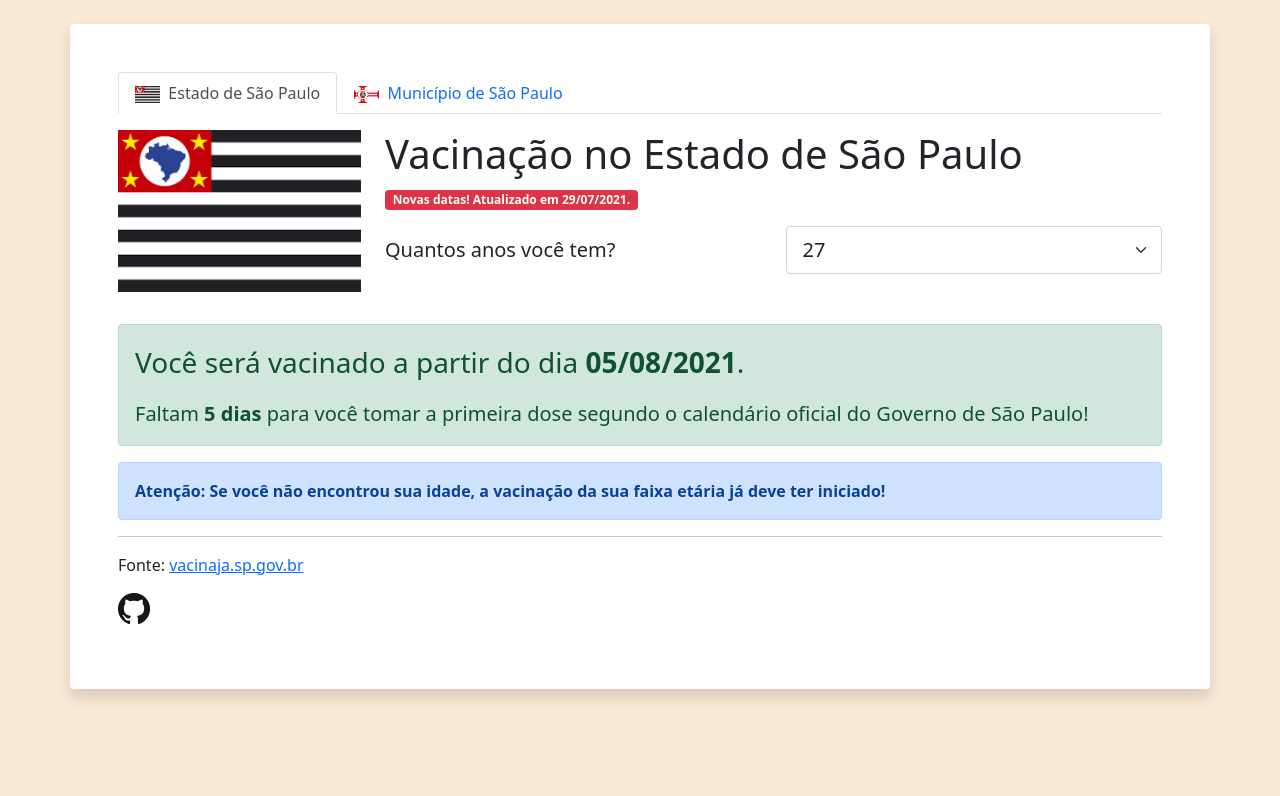
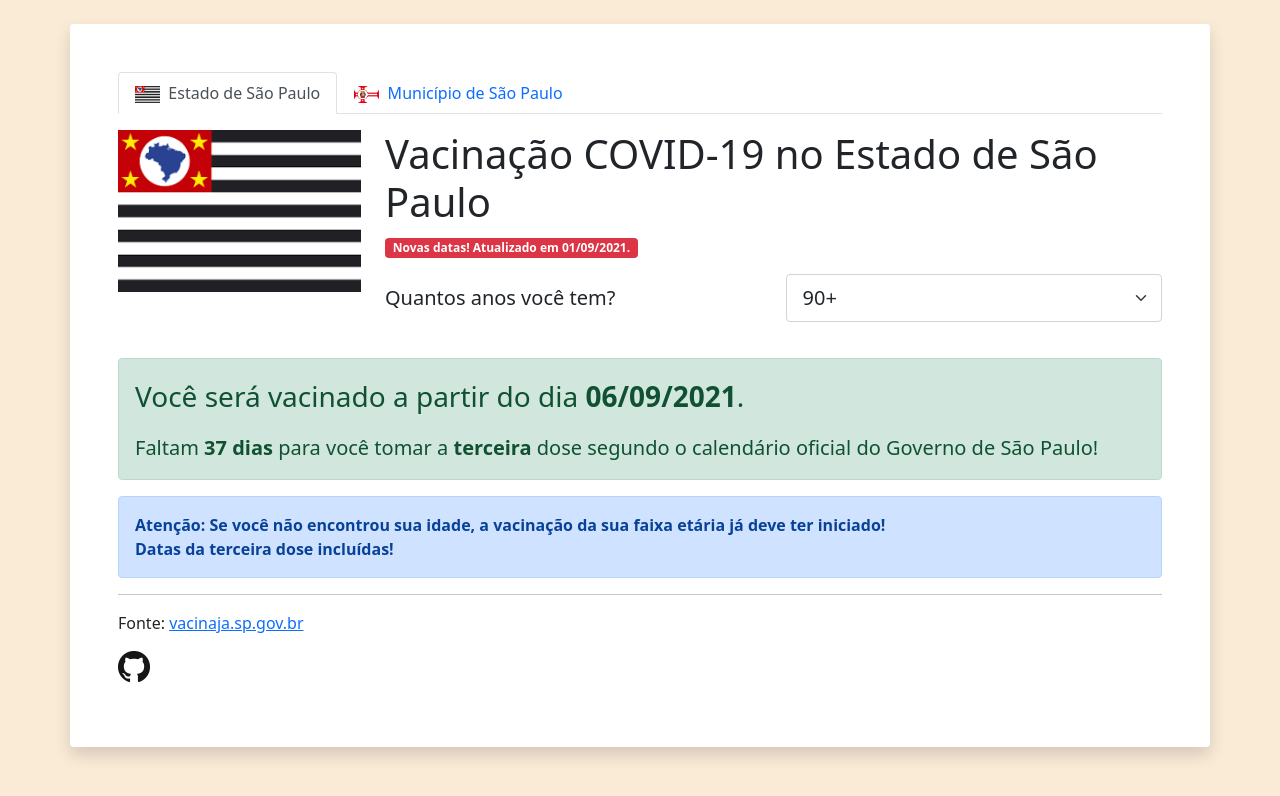
Before and after one commit to ricalamino/vacinasp_covid, a Svelte app: page / in a window 1280 px wide. Shown: the top 796 px of the page. Built offline with nearby package versions, Linux system fonts and the light colour scheme.

Commit message:
Terceira dose adicionada

```diff
--- a/src/App.svelte
+++ b/src/App.svelte
@@ -1,102 +1,75 @@
 <script>
 
 	const idades_full = [
-		{ id:1, idade: 59, ano: 2021, mes:6, dia:16},
-		{ id:2, idade: 58, ano: 2021, mes:6, dia:16},
-		{ id:3, idade: 57, ano: 2021, mes:6, dia:16},
-		{ id:4, idade: 56, ano: 2021, mes:6, dia:16},
-		{ id:5, idade: 55, ano: 2021, mes:6, dia:16},
-		{ id:6, idade: 54, ano: 2021, mes:6, dia:16},
-		{ id:7, idade: 53, ano: 2021, mes:6, dia:16},
-		{ id:8, idade: 52, ano: 2021, mes:6, dia:16},
-		{ id:9, idade: 51, ano: 2021, mes:6, dia:16},
-		{ id:10, idade: 50, ano: 2021, mes:6, dia:16},
-		{ id:11, idade: 49, ano: 2021, mes:6, dia:23},
-		{ id:12, idade: 48, ano: 2021, mes:6, dia:23},
-		{ id:13, idade: 47, ano: 2021, mes:6, dia:23},
-		{ id:14, idade: 46, ano: 2021, mes:6, dia:23},
-		{ id:15, idade: 45, ano: 2021, mes:6, dia:23},
-		{ id:16, idade: 44, ano: 2021, mes:6, dia:23},
-		{ id:17, idade: 43, ano: 2021, mes:6, dia:23},
-		{ id:18, idade: 42, ano: 2021, mes:6, dia:30},
-		{ id:19, idade: 41, ano: 2021, mes:6, dia:30},
-		{ id:20, idade: 40, ano: 2021, mes:6, dia:30},
-		{ id:21, idade: 39, ano: 2021, mes:7, dia:8},
-		{ id:22, idade: 38, ano: 2021, mes:7, dia:8},
-		{ id:23, idade: 37, ano: 2021, mes:7, dia:8},
-		{ id:24, idade: 36, ano: 2021, mes:7, dia:15},
-		{ id:25, idade: 35, ano: 2021, mes:7, dia:15},
-		{ id:26, idade: 34, ano: 2021, mes:7, dia:19},
-		{ id:27, idade: 33, ano: 2021, mes:7, dia:19},
-		{ id:28, idade: 32, ano: 2021, mes:7, dia:19},
-		{ id:29, idade: 31, ano: 2021, mes:7, dia:19},
-		{ id:30, idade: 30, ano: 2021, mes:7, dia:19},
-		{ id:31, idade: 29, ano: 2021, mes:7, dia:30},
-		{ id:32, idade: 28, ano: 2021, mes:7, dia:30},
-		{ id:33, idade: 27, ano: 2021, mes:8, dia:5},
-		{ id:34, idade: 26, ano: 2021, mes:8, dia:5},
-		{ id:35, idade: 25, ano: 2021, mes:8, dia:5},
-		{ id:36, idade: 24, ano: 2021, mes:8, dia:10},
-		{ id:37, idade: 23, ano: 2021, mes:8, dia:10},
-		{ id:38, idade: 22, ano: 2021, mes:8, dia:10},
-		{ id:39, idade: 21, ano: 2021, mes:8, dia:10},
-		{ id:40, idade: 20, ano: 2021, mes:8, dia:10},
-		{ id:41, idade: 19, ano: 2021, mes:8, dia:10},
-		{ id:42, idade: 18, ano: 2021, mes:8, dia:10},
-		{ id:43, idade: 17, ano: 2021, mes:8, dia:30},
-		{ id:44, idade: 16, ano: 2021, mes:8, dia:30},
-		{ id:45, idade: 15, ano: 2021, mes:8, dia:30},
+		{ id:1, idade: 90, ano: 2021, mes:9, dia:6},
+		{ id:2, idade: 89, ano: 2021, mes:9, dia:13},
+		{ id:3, idade: 88, ano: 2021, mes:9, dia:13},
+		{ id:4, idade: 87, ano: 2021, mes:9, dia:13},
+		{ id:5, idade: 86, ano: 2021, mes:9, dia:13},
+		{ id:6, idade: 85, ano: 2021, mes:9, dia:13},
+		{ id:7, idade: 84, ano: 2021, mes:9, dia:20},
+		{ id:8, idade: 83, ano: 2021, mes:9, dia:20},
+		{ id:9, idade: 82, ano: 2021, mes:9, dia:20},
+		{ id:10, idade: 81, ano: 2021, mes:9, dia:20},
+		{ id:11, idade: 80, ano: 2021, mes:9, dia:20},
+		{ id:12, idade: 79, ano: 2021, mes:9, dia:27},
+		{ id:13, idade: 78, ano: 2021, mes:9, dia:27},
+		{ id:14, idade: 77, ano: 2021, mes:9, dia:27},
+		{ id:15, idade: 76, ano: 2021, mes:9, dia:27},
+		{ id:16, idade: 75, ano: 2021, mes:9, dia:27},
+		{ id:17, idade: 74, ano: 2021, mes:9, dia:27},
+		{ id:18, idade: 73, ano: 2021, mes:9, dia:27},
+		{ id:19, idade: 72, ano: 2021, mes:9, dia:27},
+		{ id:20, idade: 71, ano: 2021, mes:9, dia:27},
+		{ id:21, idade: 70, ano: 2021, mes:9, dia:27},
+		{ id:22, idade: 69, ano: 2021, mes:10, dia:4},
+		{ id:23, idade: 68, ano: 2021, mes:10, dia:4},
+		{ id:24, idade: 67, ano: 2021, mes:10, dia:4},
+		{ id:25, idade: 66, ano: 2021, mes:10, dia:4},
+		{ id:26, idade: 65, ano: 2021, mes:10, dia:4},
+		{ id:27, idade: 64, ano: 2021, mes:10, dia:4},
+		{ id:28, idade: 63, ano: 2021, mes:10, dia:4},
+		{ id:29, idade: 62, ano: 2021, mes:10, dia:4},
+		{ id:30, idade: 61, ano: 2021, mes:10, dia:4},
+		{ id:31, idade: 60, ano: 2021, mes:10, dia:4},
+
 		{ id:46, idade: 14, ano: 2021, mes:9, dia:6},
 		{ id:47, idade: 13, ano: 2021, mes:9, dia:6},
 		{ id:48, idade: 12, ano: 2021, mes:9, dia:6}
 	];
 
 	const cidade_idades_full = [
-		{ id:1, idade: 59, ano: 2021, mes:6, dia:14},
-		{ id:2, idade: 58, ano: 2021, mes:6, dia:14},
-		{ id:3, idade: 57, ano: 2021, mes:6, dia:16},
-		{ id:4, idade: 56, ano: 2021, mes:6, dia:16},
-		{ id:5, idade: 55, ano: 2021, mes:6, dia:17},
-		{ id:6, idade: 54, ano: 2021, mes:6, dia:17},
-		{ id:7, idade: 53, ano: 2021, mes:6, dia:18},
-		{ id:8, idade: 52, ano: 2021, mes:6, dia:18},
-		{ id:9, idade: 51, ano: 2021, mes:6, dia:19},
-		{ id:10, idade: 50, ano: 2021, mes:6, dia:19},
-		{ id:11, idade: 49, ano: 2021, mes:6, dia:23},
-		{ id:12, idade: 48, ano: 2021, mes:6, dia:24},
-		{ id:13, idade: 47, ano: 2021, mes:6, dia:25},
-		{ id:14, idade: 46, ano: 2021, mes:6, dia:28},
-		{ id:15, idade: 45, ano: 2021, mes:6, dia:29},
-		{ id:16, idade: 44, ano: 2021, mes:6, dia:29},
-		{ id:17, idade: 43, ano: 2021, mes:6, dia:30},
-		{ id:18, idade: 42, ano: 2021, mes:6, dia:30},
-		{ id:19, idade: 41, ano: 2021, mes:7, dia:5},
-		{ id:20, idade: 40, ano: 2021, mes:7, dia:7},
-		{ id:21, idade: 39, ano: 2021, mes:7, dia:8},
-		{ id:22, idade: 38, ano: 2021, mes:7, dia:9},
-		{ id:23, idade: 37, ano: 2021, mes:7, dia:12},
-		{ id:24, idade: 36, ano: 2021, mes:7, dia:15},
-		{ id:25, idade: 35, ano: 2021, mes:7, dia:15},
-		{ id:26, idade: 34, ano: 2021, mes:7, dia:19},
-		{ id:27, idade: 33, ano: 2021, mes:7, dia:20},
-		{ id:28, idade: 32, ano: 2021, mes:7, dia:21},
-		{ id:29, idade: 31, ano: 2021, mes:7, dia:22},
-		{ id:30, idade: 30, ano: 2021, mes:7, dia:23},
-		{ id:31, idade: 29, ano: 2021, mes:7, dia:27},
-		{ id:32, idade: 28, ano: 2021, mes:8, dia:2},
-		{ id:33, idade: 27, ano: 2021, mes:8, dia:4},
-		{ id:34, idade: 26, ano: 2021, mes:8, dia:5},
-		{ id:35, idade: 25, ano: 2021, mes:8, dia:6},
-		{ id:36, idade: 24, ano: 2021, mes:8, dia:11},
-		{ id:37, idade: 23, ano: 2021, mes:8, dia:12},
-		{ id:38, idade: 22, ano: 2021, mes:8, dia:13},
-		{ id:39, idade: 21, ano: 2021, mes:8, dia:14},
-		{ id:40, idade: 20, ano: 2021, mes:8, dia:14},
-		{ id:41, idade: 19, ano: 2021, mes:8, dia:14},
-		{ id:42, idade: 18, ano: 2021, mes:8, dia:14},
-		{ id:43, idade: 17, ano: 2021, mes:8, dia:30},
-		{ id:44, idade: 16, ano: 2021, mes:8, dia:30},
-		{ id:45, idade: 15, ano: 2021, mes:8, dia:30},
+		{ id:1, idade: 90, ano: 2021, mes:9, dia:6},
+		{ id:2, idade: 89, ano: 2021, mes:9, dia:13},
+		{ id:3, idade: 88, ano: 2021, mes:9, dia:13},
+		{ id:4, idade: 87, ano: 2021, mes:9, dia:13},
+		{ id:5, idade: 86, ano: 2021, mes:9, dia:13},
+		{ id:6, idade: 85, ano: 2021, mes:9, dia:13},
+		{ id:7, idade: 84, ano: 2021, mes:9, dia:20},
+		{ id:8, idade: 83, ano: 2021, mes:9, dia:20},
+		{ id:9, idade: 82, ano: 2021, mes:9, dia:20},
+		{ id:10, idade: 81, ano: 2021, mes:9, dia:20},
+		{ id:11, idade: 80, ano: 2021, mes:9, dia:20},
+		{ id:12, idade: 79, ano: 2021, mes:9, dia:27},
+		{ id:13, idade: 78, ano: 2021, mes:9, dia:27},
+		{ id:14, idade: 77, ano: 2021, mes:9, dia:27},
+		{ id:15, idade: 76, ano: 2021, mes:9, dia:27},
+		{ id:16, idade: 75, ano: 2021, mes:9, dia:27},
+		{ id:17, idade: 74, ano: 2021, mes:9, dia:27},
+		{ id:18, idade: 73, ano: 2021, mes:9, dia:27},
+		{ id:19, idade: 72, ano: 2021, mes:9, dia:27},
+		{ id:20, idade: 71, ano: 2021, mes:9, dia:27},
+		{ id:21, idade: 70, ano: 2021, mes:9, dia:27},
+		{ id:22, idade: 69, ano: 2021, mes:10, dia:4},
+		{ id:23, idade: 68, ano: 2021, mes:10, dia:4},
+		{ id:24, idade: 67, ano: 2021, mes:10, dia:4},
+		{ id:25, idade: 66, ano: 2021, mes:10, dia:4},
+		{ id:26, idade: 65, ano: 2021, mes:10, dia:4},
+		{ id:27, idade: 64, ano: 2021, mes:10, dia:4},
+		{ id:28, idade: 63, ano: 2021, mes:10, dia:4},
+		{ id:29, idade: 62, ano: 2021, mes:10, dia:4},
+		{ id:30, idade: 61, ano: 2021, mes:10, dia:4},
+		{ id:31, idade: 60, ano: 2021, mes:10, dia:4},
 		{ id:46, idade: 14, ano: 2021, mes:9, dia:6},
 		{ id:47, idade: 13, ano: 2021, mes:9, dia:6},
 		{ id:48, idade: 12, ano: 2021, mes:9, dia:6}
@@ -104,8 +77,8 @@
 
 
 	// Datas da última atualização de cada calendário
-	const ultima_data_cidade = '11/08/2021';
-	const ultima_data_estado = '29/07/2021';
+	const ultima_data_cidade = '01/09/2021';
+	const ultima_data_estado = '01/09/2021';
 
 	let selected = 1;
 
@@ -181,7 +154,7 @@
 					<img src="./saopaulo.png" class="img-fluid" alt="">
 				</div>
 				<div class="col-sm-9">
-					<h1>Vacinação no Estado de São Paulo</h1><span class="badge bg-danger">Novas datas! Atualizado em {ultima_data_estado}.</span>
+					<h1>Vacinação COVID-19 no Estado de São Paulo</h1><span class="badge bg-danger">Novas datas! Atualizado em {ultima_data_estado}.</span>
 					<div class="row mt-3">
 						<label for="colFormLabelLg" class="col-sm-6 col-form-label col-form-label-lg">Quantos anos você tem?</label>
 						<div class="col-sm-6">
@@ -189,7 +162,7 @@
 								<option selected id="0" value="0" disabled>Sua idade</option>
 								{#each idades as idade}
 									<option id={idade.id} value={idade.id}>
-										{idade.idade}
+										{#if idade.idade == 90 } 90+ {:else} {idade.idade} {/if}
 									</option>
 								{/each}
 							</select>
@@ -209,11 +182,11 @@
 						{/if}
 						</strong>)
 					{/if}
-				para você tomar a primeira dose segundo o calendário oficial do Governo de São Paulo!</p>
+				para você tomar a <strong>{#if idade_selected.idade >= 60}terceira {:else}primeira {/if}</strong> dose segundo o calendário oficial do Governo de São Paulo!</p>
 			</div>
 
 			<div class="alert alert-primary" role="alert">
-				<strong>Atenção: Se você não encontrou sua idade, a vacinação da sua faixa etária já deve ter iniciado!</strong>
+				<strong>Atenção: Se você não encontrou sua idade, a vacinação da sua faixa etária já deve ter iniciado!<br />Datas da terceira dose incluídas!</strong>
 			</div>
 
 
@@ -229,7 +202,7 @@
 					<img src="./municipio.png" class="img-fluid" alt="">
 				</div>
 				<div class="col-sm-9">
-					<h1>Vacinação no Município de São Paulo</h1><span class="badge bg-danger">Novas datas! Atualizado em {ultima_data_cidade}.</span>
+					<h1>Vacinação COVID-19 no Município de São Paulo</h1><span class="badge bg-danger">Novas datas! Atualizado em {ultima_data_cidade}.</span>
 					<div class="row mt-3">
 						<label for="colFormLabelLg" class="col-sm-6 col-form-label col-form-label-lg">Quantos anos você tem?</label>
 						<div class="col-sm-6">
@@ -237,7 +210,7 @@
 								<option selected id="0" value="0" disabled>Sua idade</option>
 								{#each cidade_idades as cidade_idade}
 									<option id={cidade_idade.id} value={cidade_idade.id}>
-										{cidade_idade.idade}
+										{#if cidade_idade.idade == 90 } 90+ {:else} {cidade_idade.idade} {/if}
 									</option>
 								{/each}
 							</select>
@@ -257,7 +230,7 @@
 						{/if}
 						</strong>)
 					{/if}
-				para você tomar a primeira dose segundo o calendário oficial do Município de São Paulo!</p>
+				para você tomar a <strong>{#if cidade_idade_selected.idade >= 60}terceira {:else}primeira {/if}</strong> dose segundo o calendário oficial do Município de São Paulo!</p>
 			</div>
 
 			<div class="alert alert-primary" role="alert">
```
